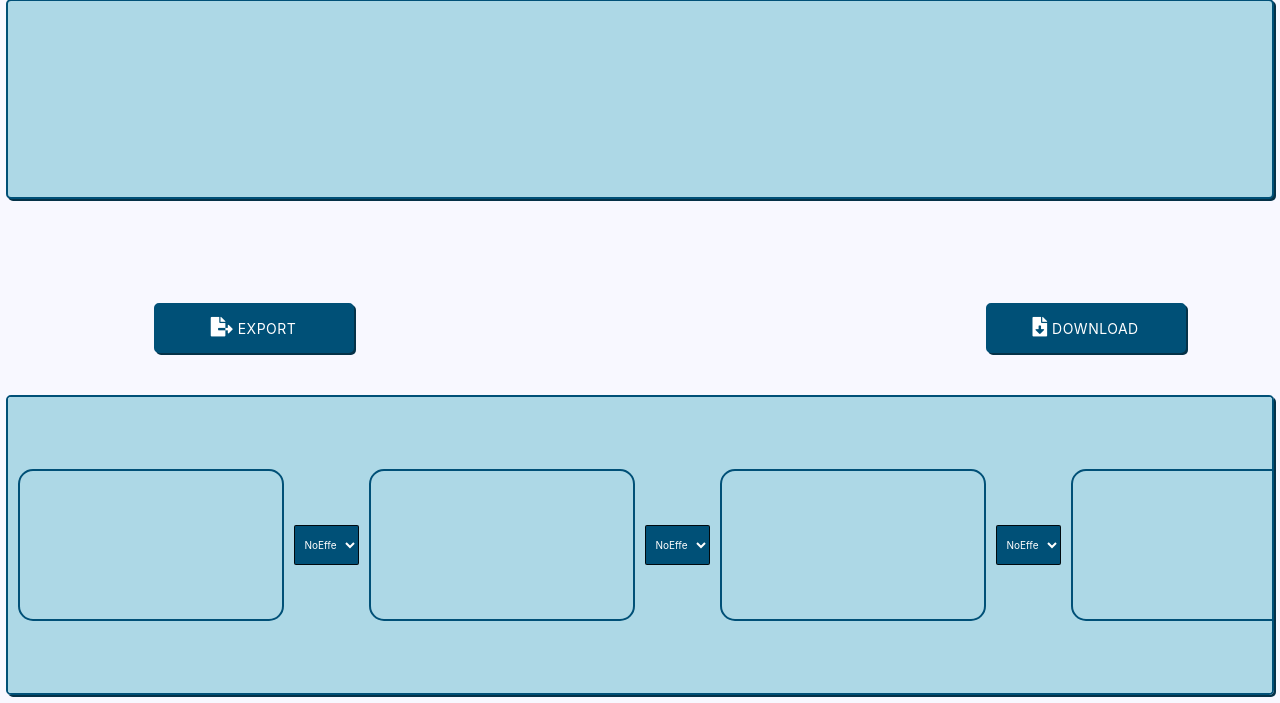
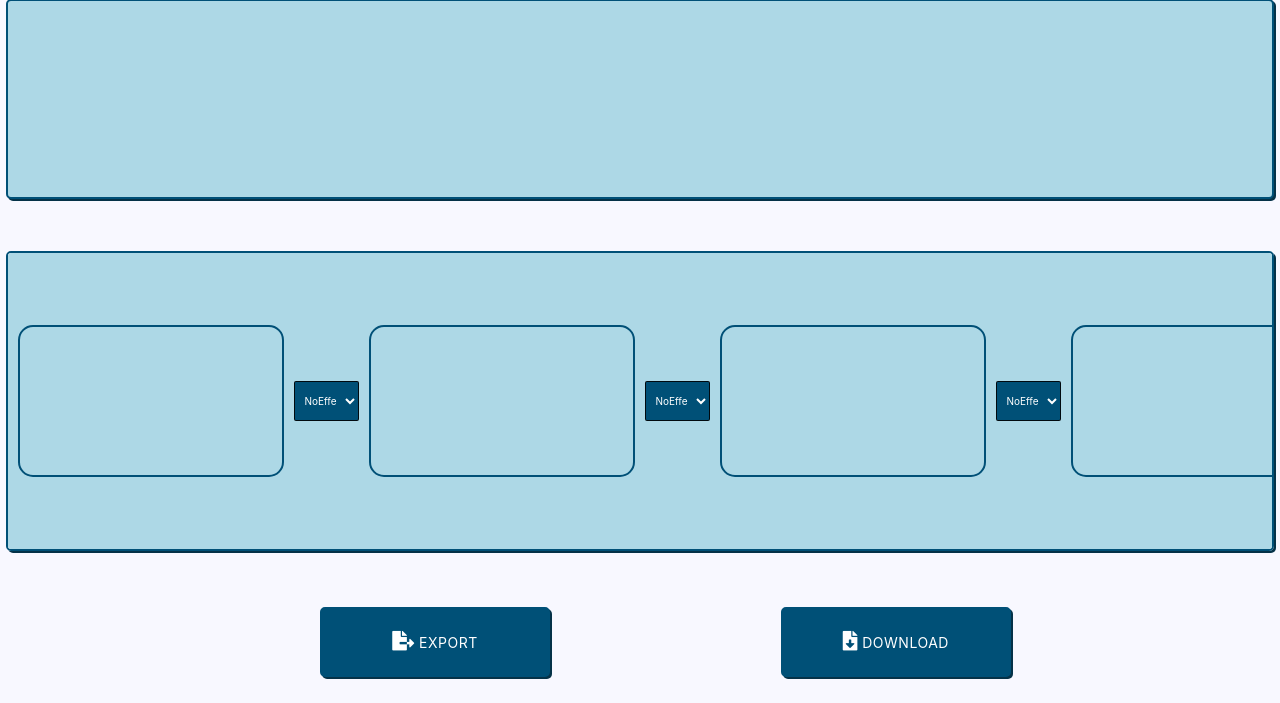
Before and after one commit to pzsette/Cultmedia-Web-Annotator, a Django app: page /frontend/ in a window 1280 px wide. Shown: the part 97-800 px from the top of the page. Run offline with Django 3.2, Linux system fonts and the light colour scheme; data comes from the database, SQL or seed files in the repository; data that the repository does not hold is empty.

Commit message:
new frontend ui

```diff
--- a/web/frontend/static/frontend/index.js
+++ b/web/frontend/static/frontend/index.js
@@ -62,7 +62,7 @@ $(document).ready(function() {
     $("#download").click(function(){
         var dwnButton = document.getElementById("download");
         dwnButton.classList.add("dots");
-        dwnButton.innerHTML = '<i class="fas fa-file-download"></i>  DOWNLOAD <span>.</span><span>.</span><span>.</span>';
+        dwnButton.innerHTML = '<i class="fas fa-file-download"></i>  DOWNLOADING <span>.</span><span>.</span><span>.</span>';
         var final = []
         var effects = []
         var videos= document.getElementById("scroller").getElementsByTagName("VIDEO")
--- a/web/frontend/static/frontend/style.css
+++ b/web/frontend/static/frontend/style.css
@@ -277,10 +277,12 @@ padding: 0px 0px 0px 50px;
   color: #999999;
 }
 
+/*DA MODIFICARE PER TORNARE VECCHIA CONFIGURZIONE */
 #scroller-wrapper{
   background-color: lightblue;
   position: absolute;
-  bottom: 1%;
+  /*bottom: 1%;*/
+  bottom: 19%;
   height: 300px;
   width: 99%;
   left: 0.5%;
@@ -343,7 +345,8 @@ padding: 0px 0px 0px 50px;
 .btn {
   position: absolute;
   right: 8px;
-  top: 50%;
+  /*top: 50%;*/
+  top: 88%;
   background-color: #005077;
   border: none;
   color: white;
@@ -365,8 +368,8 @@ padding: 0px 0px 0px 50px;
   transform: translateY(2px);
 }
 
-.btn2 {
-  /*vertical-align: center;*/
+/*.btn2 {
+  vertical-align: center;
   position: absolute;
   width: 180px;
   right: 20px;
@@ -391,7 +394,7 @@ padding: 0px 0px 0px 50px;
 .btn2:active{
   background-color: #005077;
   transform: translateY(2px);
-}
+}*/
 
 .disappeared{
   display: none;
@@ -400,7 +403,7 @@ padding: 0px 0px 0px 50px;
 .spinner-blue-only {
   border-color: #005077;
 }
-/*DA MODIFICARE PER TORNARE VECCHIA CONFIGURZIONE */
+
 #search-wrapper{
   background-color: lightblue;
   position: absolute;
@@ -475,16 +478,24 @@ input[type="file"] {
 
 /*DA MODIFICARE PER TORNARE VECCHIA CONFIGURZIONE */
 #download {
-  left: 77%;
+  /*left: 77%;
   height: 50px;
-  width: 200px;
+  width: 200px;*/
+
+  left: 61%;
+  height: 70px;
+  width: 230px;
 }
 
 /*DA MODIFICARE PER TORNARE VECCHIA CONFIGURZIONE */
 #export {
-  left: 12%;
+  /*left: 12%;
   height: 50px;
-  width: 200px;
+  width: 200px;*/
+
+  left: 25%;
+  height: 70px;
+  width: 230px;
 }
 
 @keyframes blink {
--- a/web/frontend/zipvideo/videolist.csv
+++ b/web/frontend/zipvideo/videolist.csv
@@ -1,2 +1,5 @@
 filename,dir
-,path
+Superquark2_shot3.mp4,path
+PiazzaVaticano_shot2.mp4,path
+museoFerrari_shot1.mp4,path
+museoFerrari_shot2.mp4,path
```
Also changed, not shown: 4 other files.
